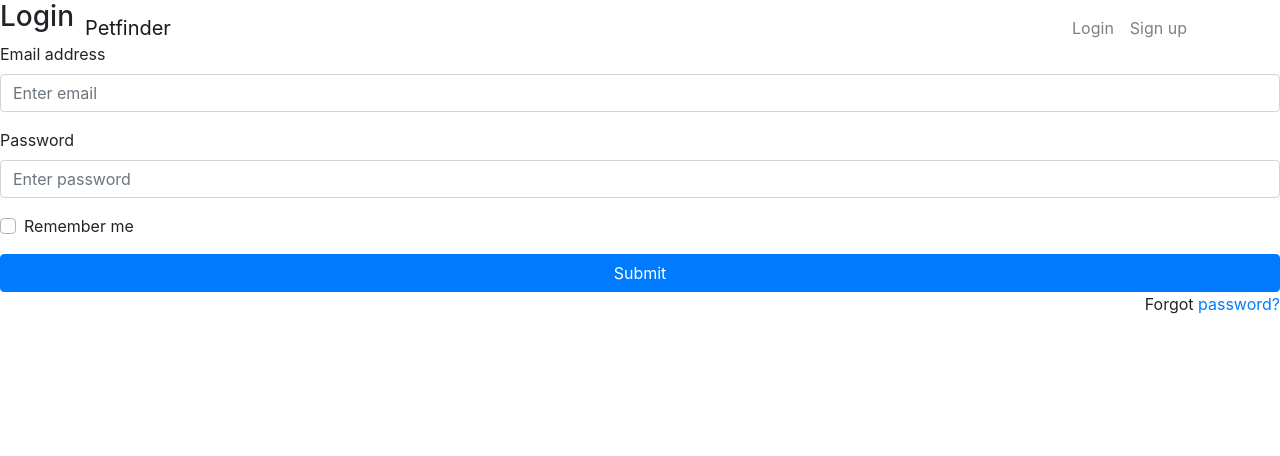
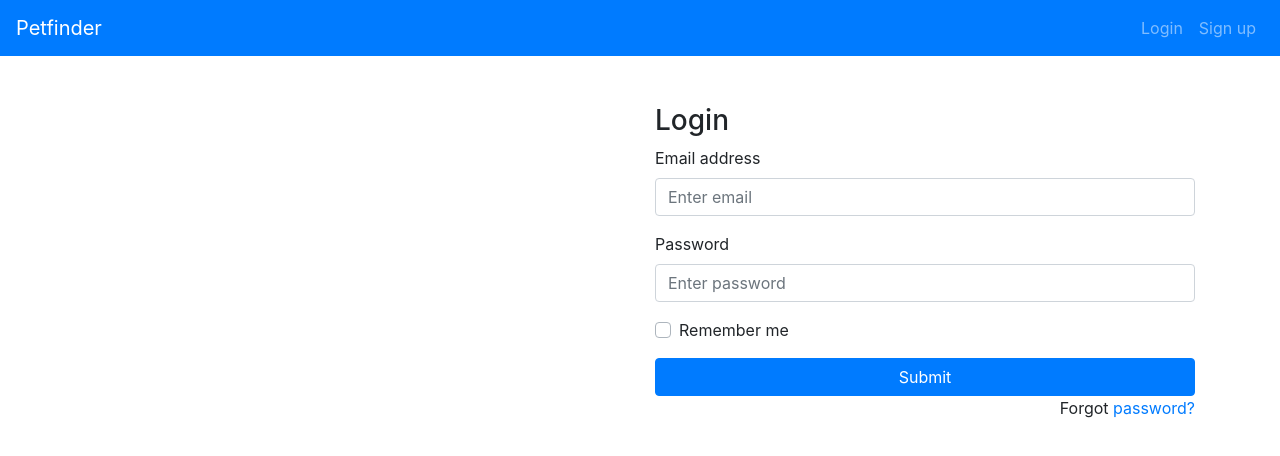
Before and after one commit to cdalt/Project_3, a React (Create React App) app in the folder client/: page / in a window 1280 px wide. Shown: the top 456 px of the page. Built offline with nearby package versions, Linux system fonts and the light colour scheme.

Commit message:
Basic style for signup/login

```diff
--- a/client/src/App.js
+++ b/client/src/App.js
@@ -1,15 +1,15 @@
 import React from 'react';
 import { BrowserRouter as Router, Switch, Route, Link } from "react-router-dom";
 import 'bootstrap/dist/css/bootstrap.min.css';
+import {Navbar} from 'react-bootstrap'
 
 import Login from "./components/Login/login.component";
 import SignUp from "./components/SignUp/signup.component";
 
 function App() {
   return (<Router>
-    <div className="App">
-      <nav className="navbar navbar-expand-lg navbar-light fixed-top">
-        <div className="container">
+
+      <Navbar bg="primary" variant="dark">
           <Link className="navbar-brand" to={"/sign-in"}>Petfinder</Link>
           <div className="collapse navbar-collapse" id="navbarTogglerDemo02">
             <ul className="navbar-nav ml-auto">
@@ -21,9 +21,13 @@ function App() {
               </li>
             </ul>
           </div>
-        </div>
-      </nav>
+      </Navbar>
 
+
+      <div className="container">
+        <div className="row">
+          <div className="col-6"></div>
+          <div className="col-6 pt-5">
             <div className="auth-wrapper">
               <div className="auth-inner">
                 <Switch>
@@ -33,7 +37,10 @@ function App() {
                 </Switch>
               </div>
             </div>
-    </div></Router>
+          </div>
+        </div>
+      </div>
+    </Router>
   );
 
 }
```
Also changed, not shown: 1 other file (tests, documents, lock files or other folders). Lines whose indentation alone changed are shown as unchanged.
